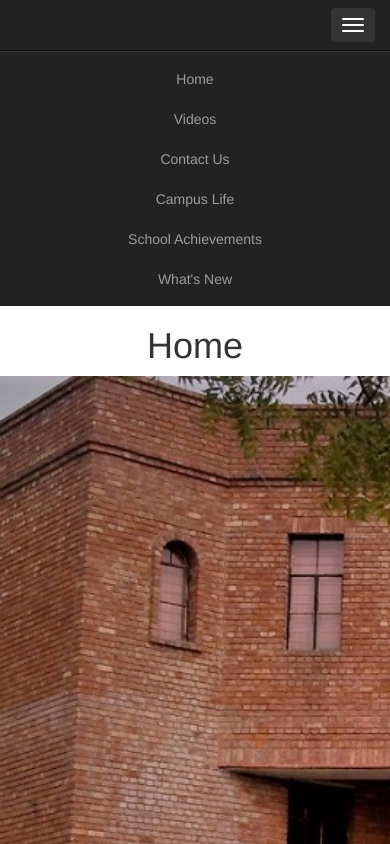
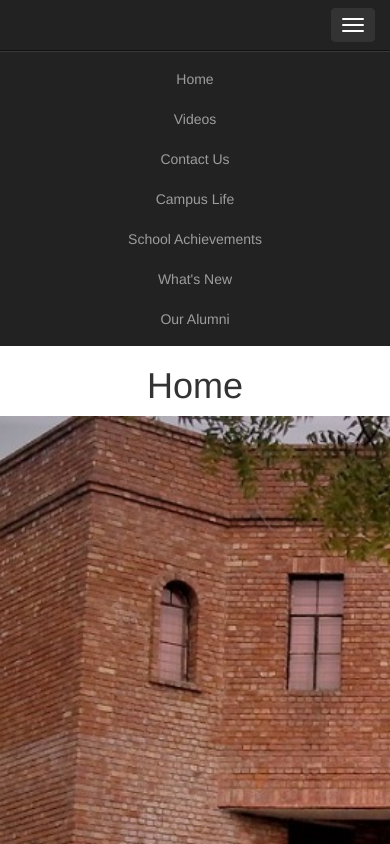
Before and after one commit to Aalia09/St.-Xavier-s-School-, a plain HTML site: page index.html in a window 390 px wide. Both pictures are taken after a click on the button 353 px from the left and 25 px from the top of the page. Shown: the top 844 px of the page. Drawn offline with nearby package versions, Linux system fonts and the light colour scheme.

Commit message:
Add files via upload

```diff
--- a/index.html
+++ b/index.html
@@ -35,6 +35,7 @@
                 <li><a href="#campuslife"> Campus Life</a></li>
                 <li><a href="#achievements"> School Achievements</a></li>
                 <li><a href="#whats_new">What's New</a></li>
+                <li><a href="#alumni">Our Alumni</a></li>
 
             </ul>
         </div>
@@ -121,7 +122,7 @@
 
 
 
-    <div class="page-header col-lg-12 col-md-12 col-sm-12 col-xs-12">
+    <div class="page-header col-lg-12 col-md-12 col-sm-12 col-xs-12" id="alumni">
             <h2 class="text-capitalize ">our alumni</h2>
         </div>
         <div class="col-lg-3 col-md-3 col-sm-3 col-xs-6 alumni" data-toggle="modal" data-target="#jagdish">
--- a/style.css
+++ b/style.css
@@ -38,12 +38,6 @@ body{
 .new_li p{
     margin-top: 10px;
 }
-
-
-
-
-
-
 .alumni{
     cursor: pointer;
 }
@@ -57,9 +51,7 @@ body{
     display: inline-block;
 
 }
-.p_modal{
-    margin-top: 10px;
-}
+
 .modal-body{
     text-align: center;
 }
```
